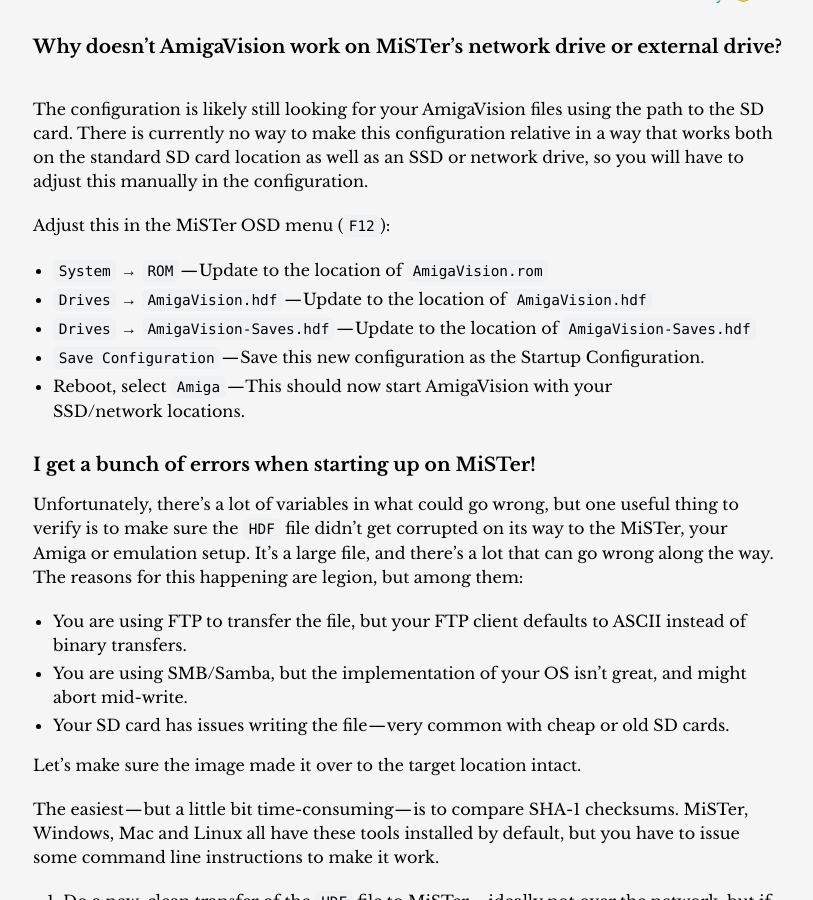
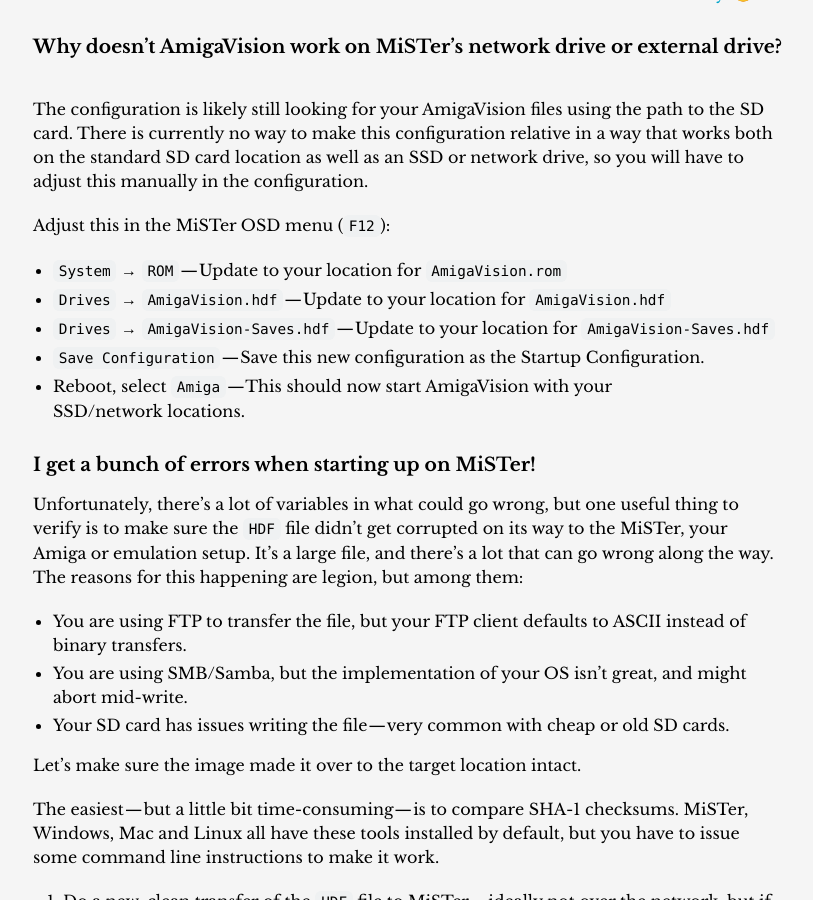
Before and after one commit to amigavision/amigavision.github.io, a Jekyll site: the page built from docs.md, in a window 1280 px wide and 900 px high, scrolled down 12763 px. Shown: the whole window, without its empty margins (232-1045 px from the left). Built offline with Jekyll 4.4.1, drawn with Linux system fonts in a browser that asks for light colours.

Commit message:
Improve copy

```diff
--- a/docs.md
+++ b/docs.md
@@ -329,9 +329,9 @@
 
 Adjust this in the MiSTer OSD menu (`F12`):
 
-* `System` → `ROM` — Update to the location of `AmigaVision.rom`
-* `Drives` → `AmigaVision.hdf` — Update to the location of `AmigaVision.hdf`
-* `Drives` → `AmigaVision-Saves.hdf` — Update to the location of `AmigaVision-Saves.hdf`
+* `System` → `ROM` — Update to your location for `AmigaVision.rom`
+* `Drives` → `AmigaVision.hdf` — Update to your location for `AmigaVision.hdf`
+* `Drives` → `AmigaVision-Saves.hdf` — Update to your location for `AmigaVision-Saves.hdf`
 * `Save Configuration` — Save this new configuration as the Startup Configuration.
 * Reboot, select `Amiga` — This should now start AmigaVision with your SSD/network locations.
 
```
